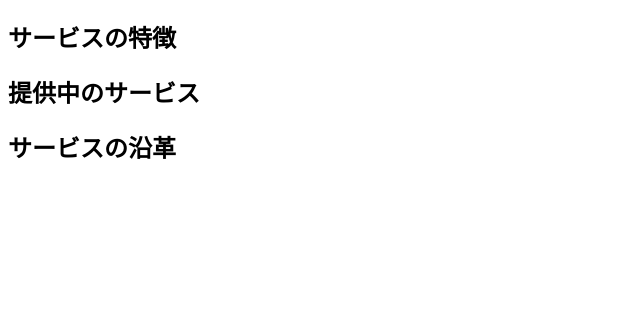
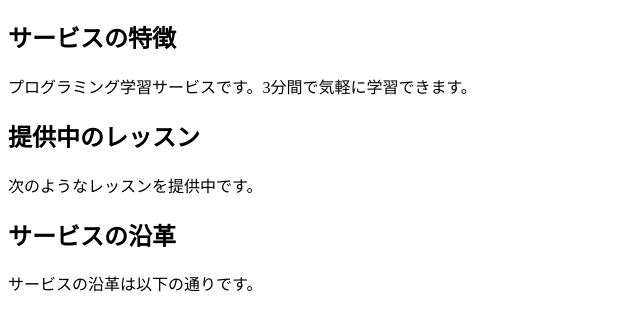
Before and after one commit to mamishiki/MyHTMLTags, a plain HTML site: page index.html in a window 1280 px wide. Shown: the part 70-400 px from the top of the page, without its empty margins (0-640 px from the left). Drawn offline with Linux system fonts and the light colour scheme.

Commit message:
サービスの詳細を更新しました。

```diff
--- a/index.html
+++ b/index.html
@@ -1,18 +1,24 @@
 <!DOCTYPE html>
 <html lang="ja">
+
 <head>
   <meta charset="UTF-8">
   <meta name="viewport" content="width=device-width, initial-scale=1.0">
   <title>Document</title>
 </head>
+
 <body>
-  <!-- 大見出し -->
+
   <h1>ドットインストール</h1>
 
-  <!-- 中身見出し -->
   <h2>サービスの特徴</h2>
-  <h2>提供中のサービス</h2>
+ <p>プログラミング学習サービスです。3分間で気軽に学習できます。</p>
+
+  <h2>提供中のレッスン</h2>
+  <p>次のようなレッスンを提供中です。</p>
+
   <h2>サービスの沿革</h2>
-  <h3></h3>
+  <p>サービスの沿革は以下の通りです。</p>
 </body>
+
 </html>
```
